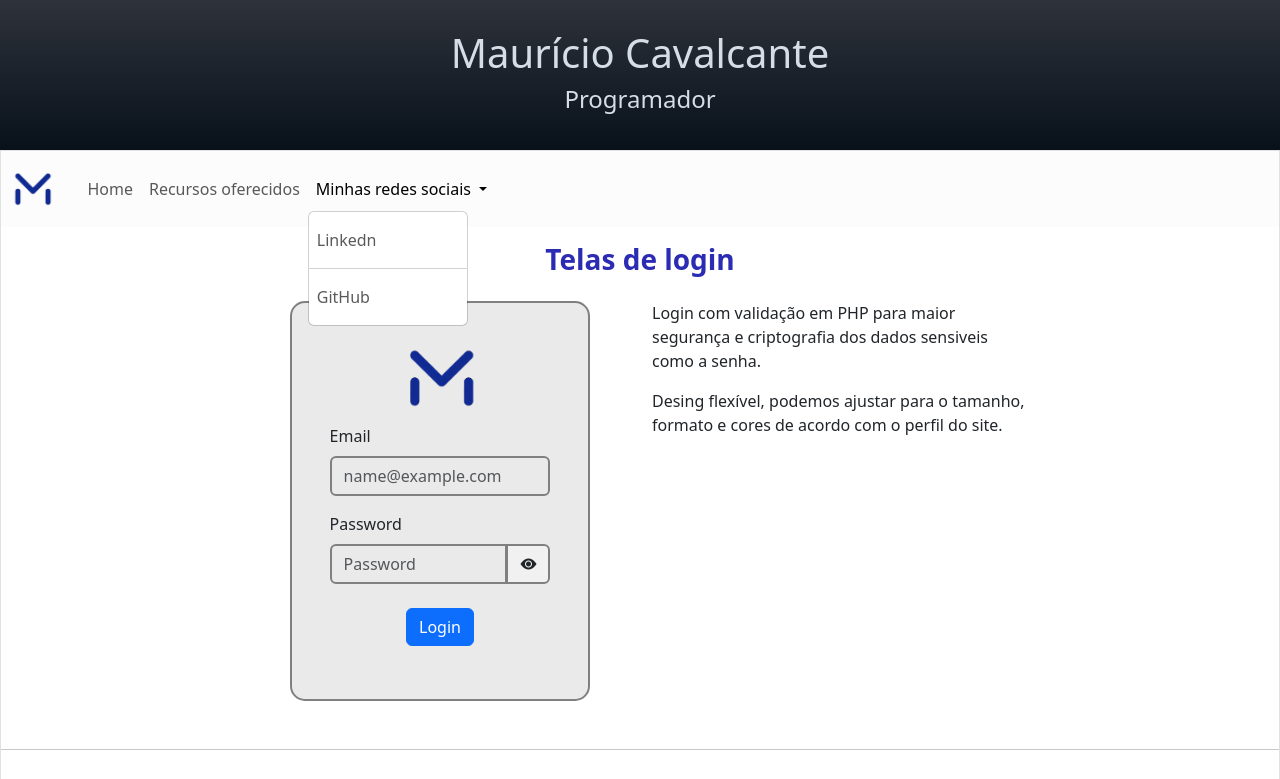
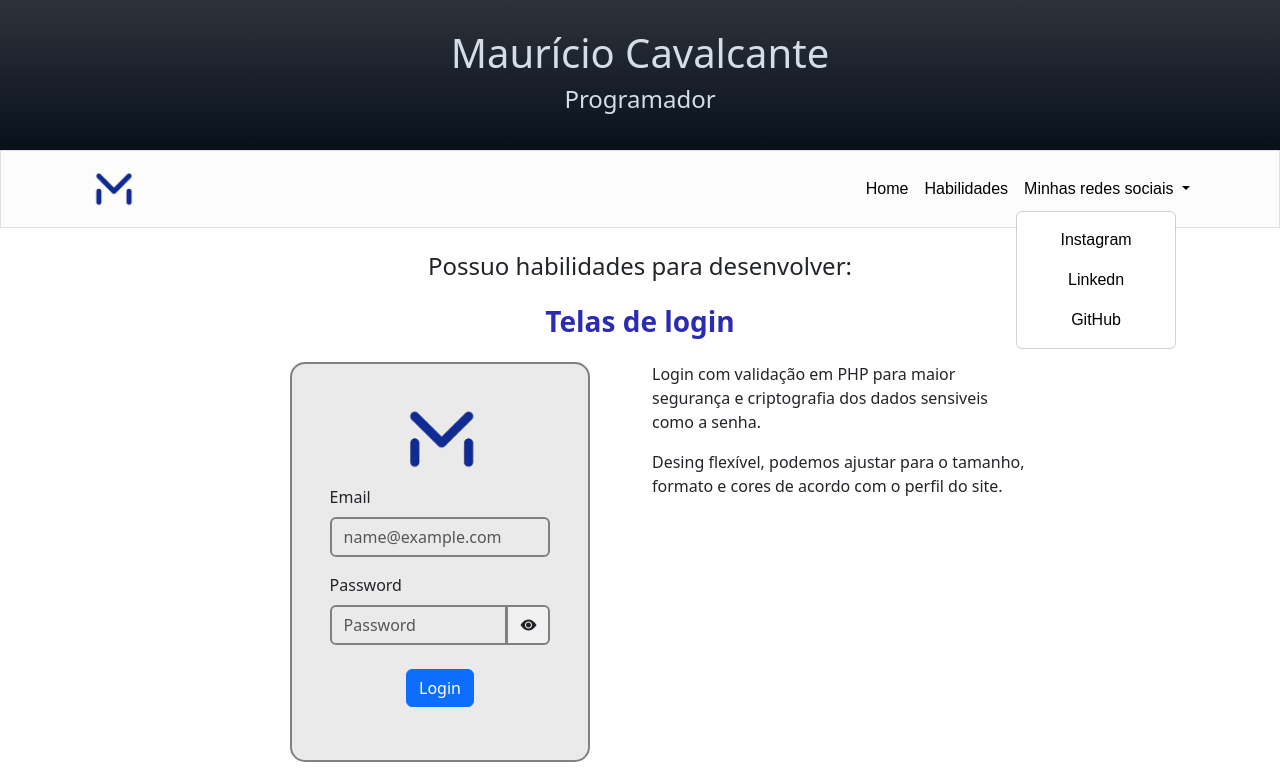
Before and after one commit to MauricioCavalcante/MauricioCavalcante, a plain HTML site: page modelos.html in a window 1280 px wide. Both pictures are taken after a click on the button "Minhas redes sociais". Shown: the top 779 px of the page. Drawn offline with nearby package versions, Linux system fonts and the light colour scheme.

Commit message:
Atualizção do navbar

```diff
--- a/modelos.html
+++ b/modelos.html
@@ -18,37 +18,48 @@
     </div>
   </section>
   <section style="border: 1px solid #dfe1e2;">
-    <nav class="navbar navbar-expand-lg" style="background-color: #fcfcfc;">
-        <a class="navbar-brand" href="index.html"><img src="imagens/logo.png" class="nav-img p-2 " alt="logo Maurício"></a>
+    <nav class="navbar navbar-expand-sm" style="background-color: #fcfcfc;">
+      <div class="container">
+
+        <a class="navbar-brand" href="index.html">
+          <img src="imagens/logo.png" class="nav-img p-2" alt="logo Maurício">
+        </a>
+
         <button class="navbar-toggler" type="button" data-bs-toggle="collapse" data-bs-target="#navbarSupportedContent" aria-controls="navbarSupportedContent" aria-expanded="false" aria-label="Toggle navigation">
-            <span class="navbar-toggler-icon me-auto"></span>
+          <span class="navbar-toggler-icon"></span>
         </button>
-        <div class="collapse navbar-collapse" id="navbarSupportedContent">
-            <ul class="navbar-nav me-auto mb-2 mb-lg-0 center">
+
+        <div class="collapse navbar-collapse text-end" id="navbarSupportedContent">
+            <ul class="navbar-nav ms-auto">
                 <li class="nav-item">
                     <a class="nav-link" href="index.html">Home</a>
                 </li>
-                <li class="nav-item d-flex">
-                    <a class="nav-link" href="modelos.html">Recursos oferecidos</a>
+                <li class="nav-item">
+                    <a class="nav-link" href="modelos.html">Habilidades</a>
                 </li>
                 <li class="nav-item dropdown">
                     <a class="nav-link dropdown-toggle" href="#" role="button" data-bs-toggle="dropdown" aria-expanded="false">
                       Minhas redes sociais
                     </a>
                     <ul class="dropdown-menu">
-                        <li class="nav-item justify-content-center">
+                      <li class="nav-item text-center">
+                          <a class="nav-link " href="https://www.instagram.com/omauricio.dev/?next=%2F">Instagram</a>
+                      </li>
+                      <li class="nav-item text-center">
                           <a class="nav-link" href="https://www.linkedin.com/in/maur%C3%ADcio-cavalcante-b382a3196/">Linkedn</a>
                       </li>
-                        <li><hr class="dropdown-divider"></li>
-                        <li class="nav-item justify-content-center">
+                      <li class="nav-item text-center">
                           <a class="nav-link" href="https://github.com/MauricioCavalcante">GitHub</a>
                       </li>
                   </ul>
                 </li>
             </ul>
         </div>
+      </div>
     </nav>
+  </section>
 
+    <div class="container-fluid text-center mt-4"><h4>Possuo habilidades para desenvolver:</h4></div>
   <section class="section-1 container-fluid mb-4">
         <div class="row">
           <h3 class="p-3 center color"><strong>Telas de login</strong></h3>
@@ -266,7 +277,7 @@
   </section>
   <section class="section-final container-fluid mb-4">
     <div class="display-4 center">E muito mais...</div>
-    <div class="text-center"><h4>Entre em contato para criarmos um site personalizado ao seu estilo.</h4></div>
+    <div class="text-center"><h4>Quer ter um site personalizado ao seu estilo e ao estilo do seu negócio, fale comigo!</h4></div>
   </section>
   <footer class="container-fluid center p-2">
     <div class="container-fluid">
--- a/style.css
+++ b/style.css
@@ -25,6 +25,7 @@
 
 .topo-texto{
     color: #d5dee6;
+    animation: texto 3s ease-in-out;
 }
 
 .topo-img{
@@ -117,7 +118,7 @@ footer{
     color: white;
 }
 
-/* Recusros oferecido ----------------------------------------------------------------------------- */
+/* HABILIDADES ----------------------------------------------------------------------------- */
 
 
 /* login ------------------------------------------- */
@@ -349,17 +350,6 @@ option{
     animation: rotateCircle 2s linear infinite;
 }
 
-@keyframes changeColor {
-    0%, 100% { border-color: red; }
-    25% { border-color: blue; }
-    50% { border-color: green; }
-    75% { border-color: yellow; }
-}
-
-@keyframes rotateCircle {
-    0% {transform: rotate(0deg);}
-    100% {transform: rotate(360deg);}
-}
 
 .card-3{
     width: 300px;
@@ -382,3 +372,35 @@ option{
     background-position: center;
     background-repeat: no-repeat;
 }
+
+
+.navbar-expand-sm .navbar-nav .nav-link{
+    color: black;
+    font-family: Arial, Helvetica, sans-serif;
+}
+
+/* animaçoes ------------------------------------------------------------ */
+
+@keyframes changeColor {
+    0%, 100% { border-color: red; }
+    25% { border-color: blue; }
+    50% { border-color: green; }
+    75% { border-color: yellow; }
+}
+
+@keyframes rotateCircle {
+    0% {transform: rotate(0deg);}
+    100% {transform: rotate(360deg);}
+}
+
+
+@keyframes texto {
+    0% {
+        opacity: 0;
+    }
+    100% {
+        opacity: 1;
+        transform: translateX(0deg);
+    }
+
+}
```
Also changed, not shown: index.html (+16 -9 lines). Lines whose indentation alone changed are shown as unchanged.
